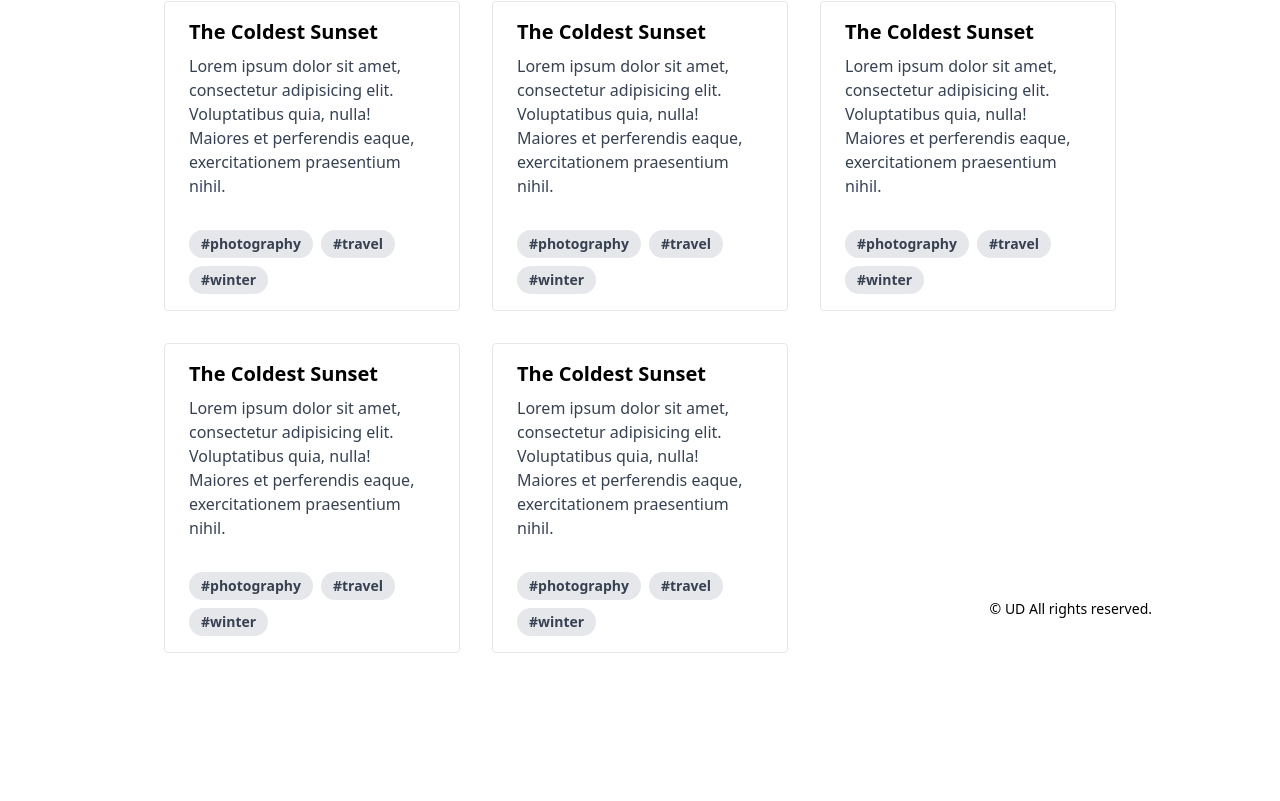
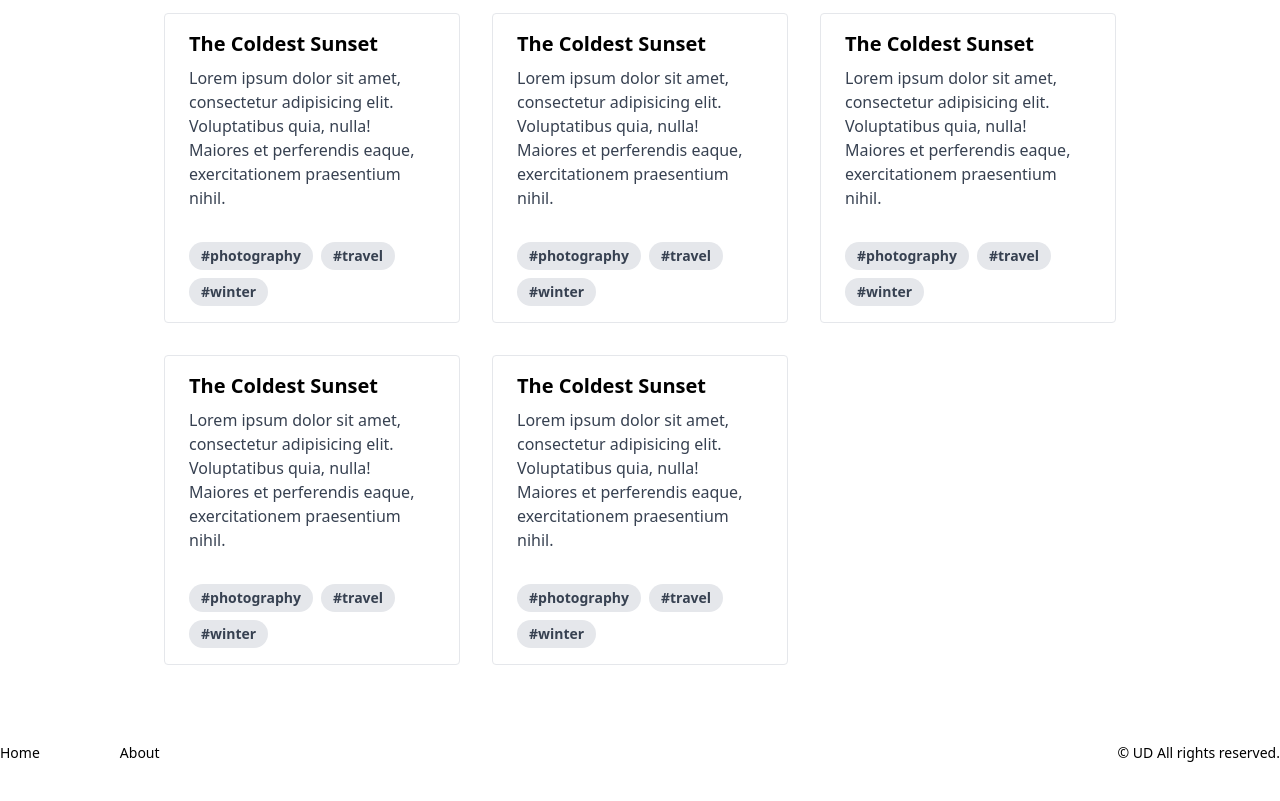
Before and after one commit to dai-gi/portfolio-site-njs, a Next.js app: page / in a window 1280 px wide. Shown: the part 795-1596 px from the top of the page. Before the commit the page ends 1476 px from the top, so only its background shows below. Built offline with nearby package versions, Linux system fonts and the light colour scheme.

Commit message:
footerを下に固定

```diff
--- a/components/layout/layout.js
+++ b/components/layout/layout.js
@@ -5,7 +5,7 @@ export default function Layout(props) {
     return (
         <div className="flex flex-col min-h-screen">
             <Navigation />
-            <section className="mx-auto px-32 container flex items-center justify-end w-full h-7">
+            <section className="mx-auto px-32 container flex items-center justify-end w-full h-7 mb-3">
                 <Link href="/">
                     <a className="fab fa-twitter text-xl text-gray-500 mr-7"></a>
                 </Link>
@@ -22,12 +22,24 @@ export default function Layout(props) {
                     <i className="fas fa-user-circle text-gray-400"></i>
                 </div>
             </section>
-            <main className="h-screen mx-auto px-5 max-w-screen-lg">
-                {props.children}
-            </main>
-            <footer className="container flex items-center justify-end mx-auto w-full h-36 text-sm font-light px-32">
-                ©︎ UD All rights reserved.
-            </footer>
+            <body className="flex flex-col min-h-screen">
+                <main className="mx-auto px-5 max-w-screen-lg flex-grow">
+                    {props.children}
+                </main>
+                <footer className="container grid grid-cols-12 mx-auto w-full h-36 text-sm font-light">
+                    <nav className="col-span-8 flex items-center">
+                        <Link href="/">
+                            <a className="mr-20 font-light">Home</a>
+                        </Link>
+                        <Link href="/about">
+                            <a className="font-light">About</a>
+                        </Link>
+                    </nav>
+                    <div className="col-span-4 flex items-center justify-end">
+                        ©︎ UD All rights reserved.
+                    </div>
+                </footer>
+            </body>
         </div>
     );
 }
```
